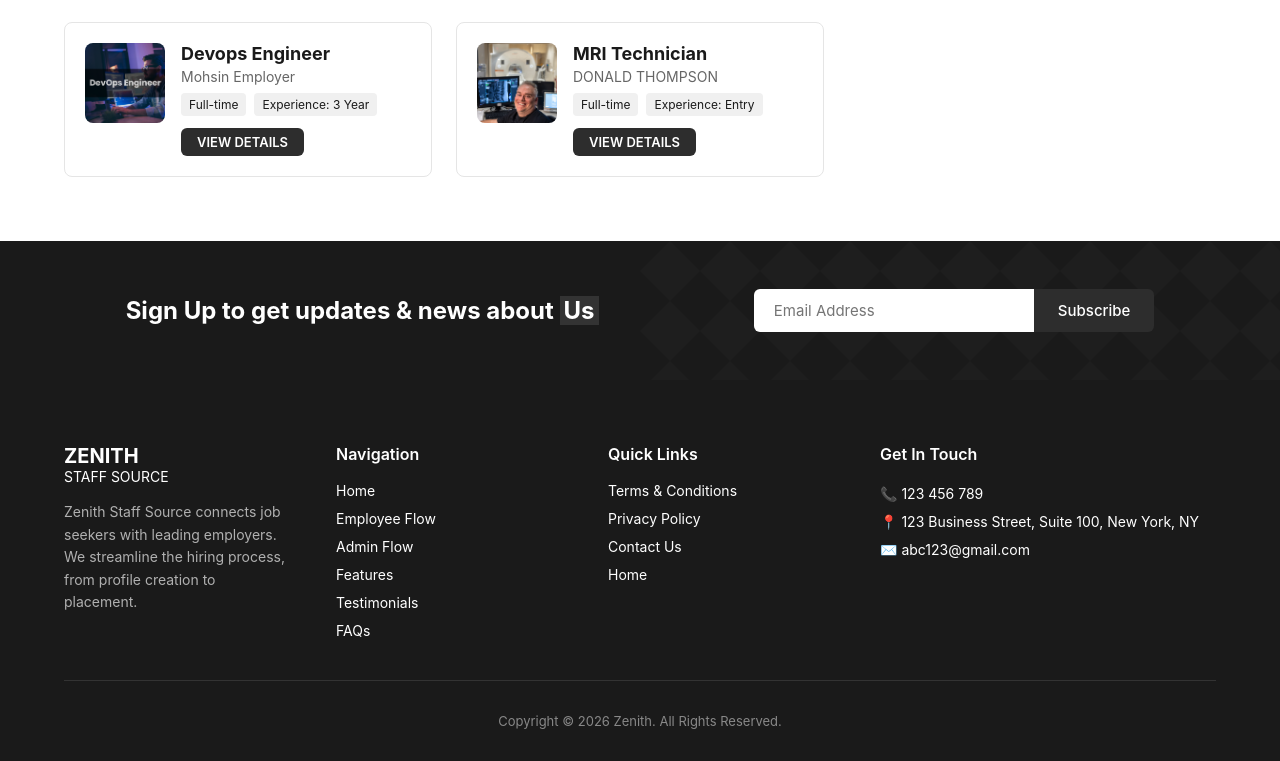
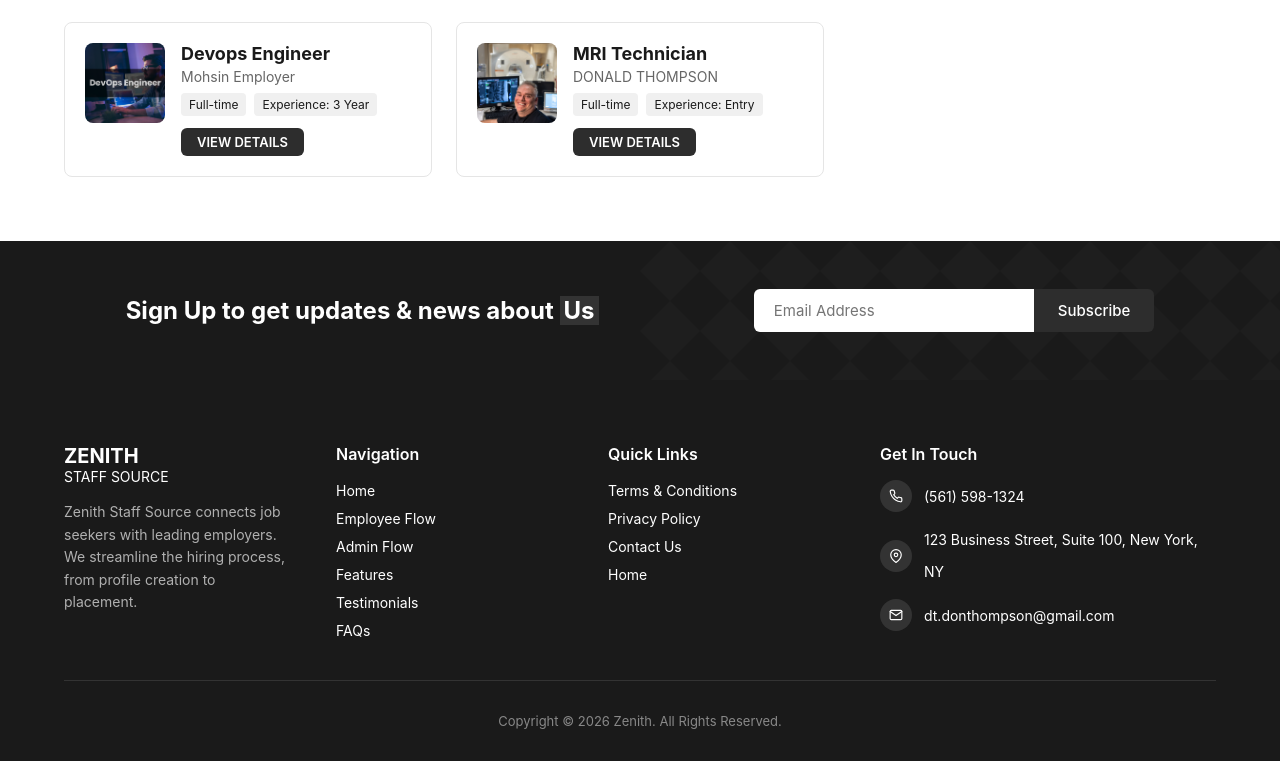
Before and after one commit to justingonrowski15/job-site, a Next.js app in the folder frontend/: page /jobs in a window 1280 px wide. Shown: the part 820-1581 px from the top of the page. Built offline with nearby package versions, Linux system fonts and the light colour scheme; no server answers.

Commit message:
footer icon fixed

```diff
--- a/frontend/components/Footer.tsx
+++ b/frontend/components/Footer.tsx
@@ -64,10 +64,33 @@ export default function Footer() {
 
         <div>
           <h4 style={{ fontSize: '1rem', fontWeight: 600, marginBottom: '1rem' }}>Get In Touch</h4>
-          <div style={{ fontSize: '0.875rem', lineHeight: 2 }}>
-            <p>📞 123 456 789</p>
-            <p>📍 123 Business Street, Suite 100, New York, NY</p>
-            <p>✉️ abc123@gmail.com</p>
+          <div style={{ fontSize: '0.875rem', lineHeight: 2.25 }}>
+            <p style={{ display: 'flex', alignItems: 'center', gap: '0.75rem', marginBottom: '0.75rem' }}>
+              <span style={{ display: 'flex', alignItems: 'center', justifyContent: 'center', width: 32, height: 32, borderRadius: '50%', backgroundColor: '#333', flexShrink: 0 }}>
+                <svg width="14" height="14" viewBox="0 0 24 24" fill="none" stroke="currentColor" strokeWidth="2" strokeLinecap="round" strokeLinejoin="round" aria-hidden>
+                  <path d="M22 16.92v3a2 2 0 0 1-2.18 2 19.79 19.79 0 0 1-8.63-3.07 19.5 19.5 0 0 1-6-6 19.79 19.79 0 0 1-3.07-8.67A2 2 0 0 1 4.11 2h3a2 2 0 0 1 2 1.72 12.84 12.84 0 0 0 .7 2.81 2 2 0 0 1-.45 2.11L8.09 9.91a16 16 0 0 0 6 6l1.27-1.27a2 2 0 0 1 2.11-.45 12.84 12.84 0 0 0 2.81.7A2 2 0 0 1 22 16.92z" />
+                </svg>
+              </span>
+              (561) 598-1324
+            </p>
+            <p style={{ display: 'flex', alignItems: 'center', gap: '0.75rem', marginBottom: '0.75rem' }}>
+              <span style={{ display: 'flex', alignItems: 'center', justifyContent: 'center', width: 32, height: 32, borderRadius: '50%', backgroundColor: '#333', flexShrink: 0 }}>
+                <svg width="14" height="14" viewBox="0 0 24 24" fill="none" stroke="currentColor" strokeWidth="2" strokeLinecap="round" strokeLinejoin="round" aria-hidden>
+                  <path d="M21 10c0 7-9 13-9 13s-9-6-9-13a9 9 0 0 1 18 0z" />
+                  <circle cx="12" cy="10" r="3" />
+                </svg>
+              </span>
+              123 Business Street, Suite 100, New York, NY
+            </p>
+            <p style={{ display: 'flex', alignItems: 'center', gap: '0.75rem' }}>
+              <span style={{ display: 'flex', alignItems: 'center', justifyContent: 'center', width: 32, height: 32, borderRadius: '50%', backgroundColor: '#333', flexShrink: 0 }}>
+                <svg width="14" height="14" viewBox="0 0 24 24" fill="none" stroke="currentColor" strokeWidth="2" strokeLinecap="round" strokeLinejoin="round" aria-hidden>
+                  <path d="M4 4h16c1.1 0 2 .9 2 2v12c0 1.1-.9 2-2 2H4c-1.1 0-2-.9-2-2V6c0-1.1.9-2 2-2z" />
+                  <polyline points="22,6 12,13 2,6" />
+                </svg>
+              </span>
+              dt.donthompson@gmail.com
+            </p>
           </div>
         </div>
       </div>
```
